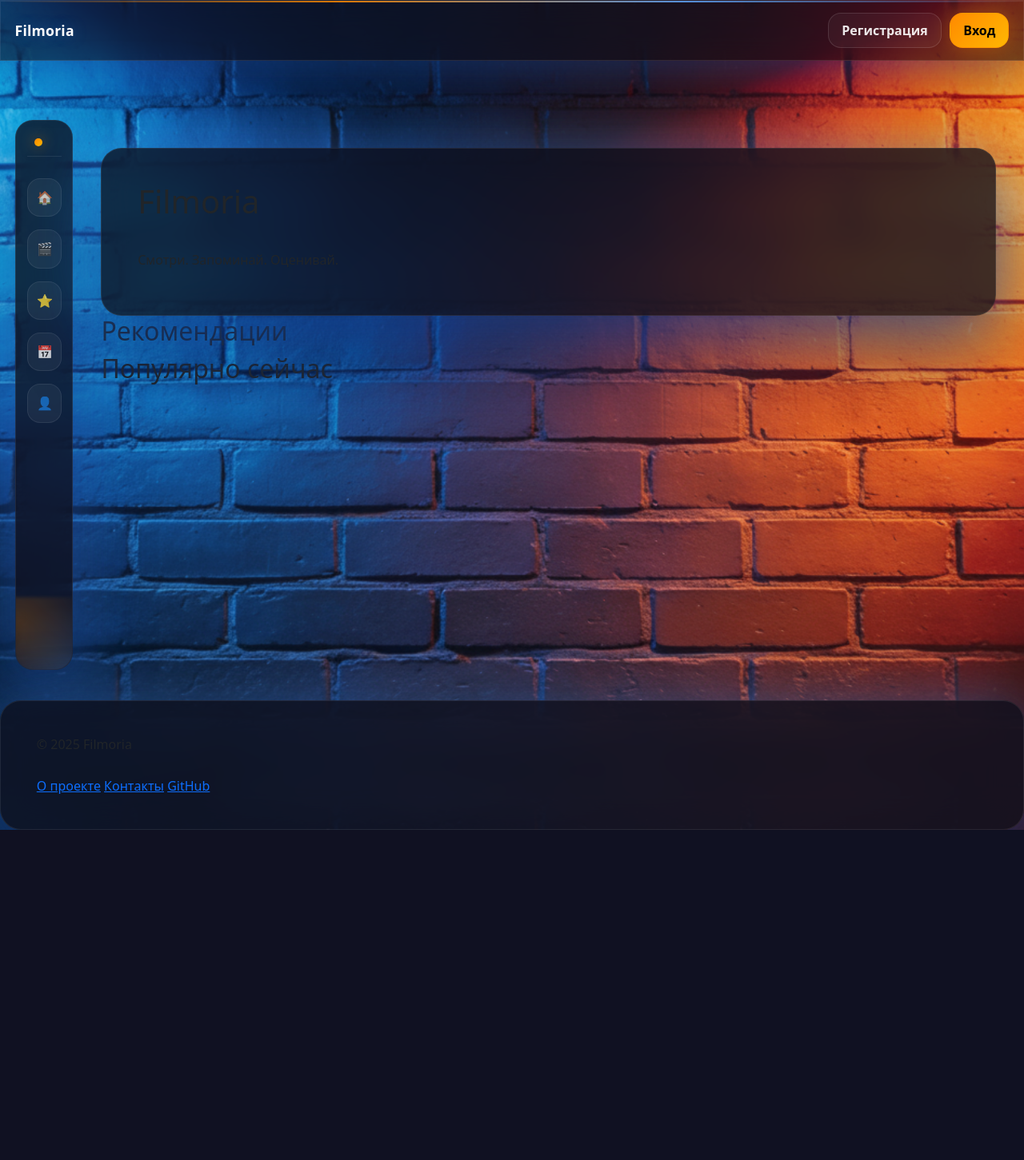
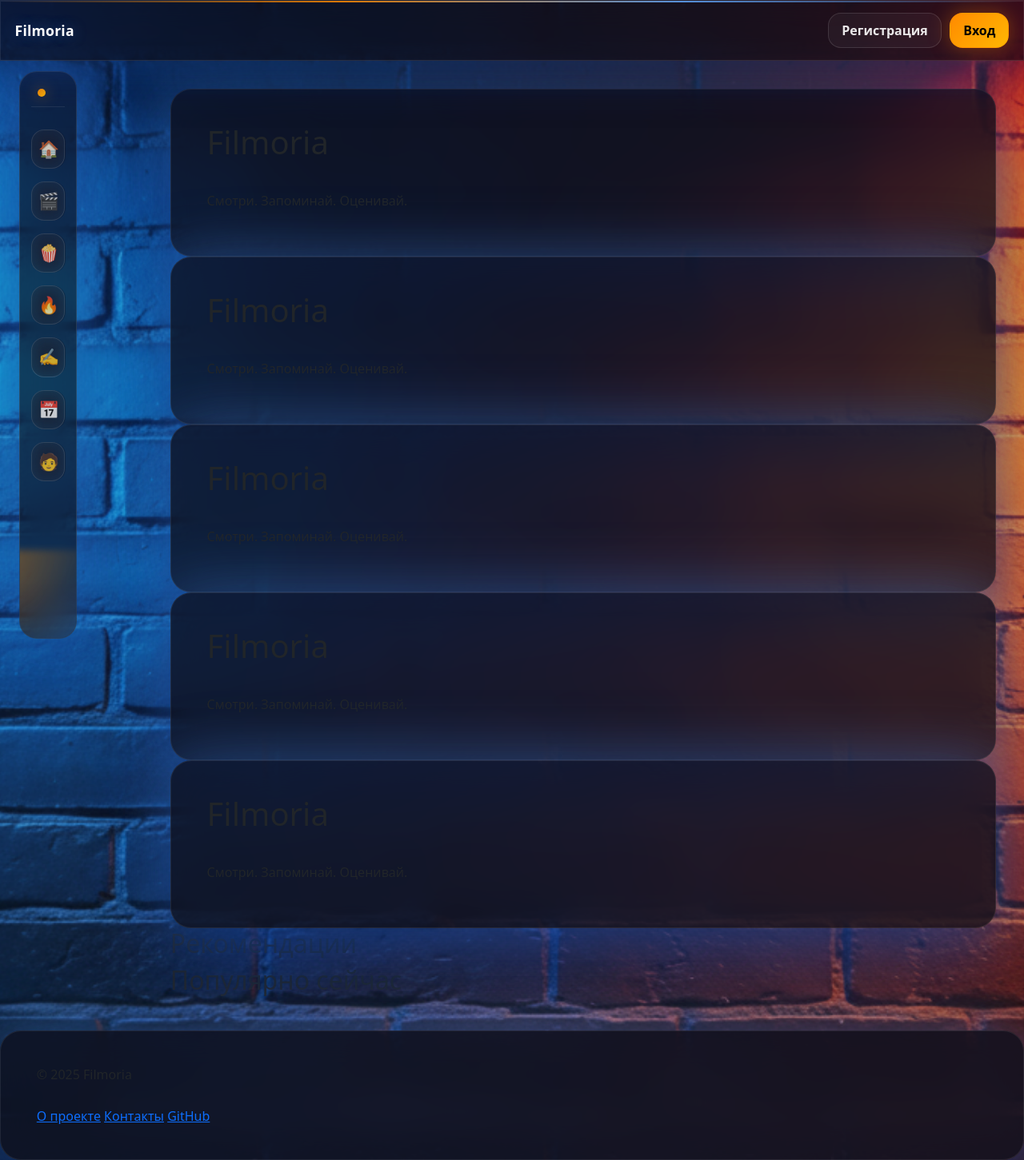
Before and after one commit to nadezhdapopova-spec/FilmDiary, a Django app: template films/templates/films/home.html in a window 1280 px wide. Shown: the whole page at 80% size. Before the commit the page ends 1038 px from the top, so only its background shows below. Run offline with Django 5.2, Linux system fonts and the light colour scheme; the template is opened without the code that fills it, so the values that code supplies are empty; some libraries are stand-ins or nearby versions.

Commit message:
modified css styles and templates for home page

```diff
--- a/films/templates/films/home.html
+++ b/films/templates/films/home.html
@@ -5,6 +5,34 @@
 
 {% block content %}
 <main class="main-content">
+
+    <section class="hero glass-card">
+        <h1 class="hero-title">Filmoria</h1>
+        <p class="hero-subtitle">
+            Смотри. Запоминай. Оценивай.
+        </p>
+    </section>
+
+    <section class="hero glass-card">
+        <h1 class="hero-title">Filmoria</h1>
+        <p class="hero-subtitle">
+            Смотри. Запоминай. Оценивай.
+        </p>
+    </section>
+
+    <section class="hero glass-card">
+        <h1 class="hero-title">Filmoria</h1>
+        <p class="hero-subtitle">
+            Смотри. Запоминай. Оценивай.
+        </p>
+    </section>
+
+    <section class="hero glass-card">
+        <h1 class="hero-title">Filmoria</h1>
+        <p class="hero-subtitle">
+            Смотри. Запоминай. Оценивай.
+        </p>
+    </section>
 
     <section class="hero glass-card">
         <h1 class="hero-title">Filmoria</h1>
--- a/static/css/core/layout.css
+++ b/static/css/core/layout.css
@@ -8,7 +8,7 @@
 .layout__body {
   display: flex;
   min-height: 100vh;
-  padding-top: var(--topbar-h);
+  padding-top: 0;
 }
 
 .layout__content {
@@ -20,13 +20,6 @@
 @media (min-width: 992px) {
   .layout__content {
     padding: 2.2rem 2.2rem;
+    margin-left: calc(var(--side-w-collapsed) + 0.6rem);
   }
 }
-
-/*!* когда меню раскрыто – двигаем контент вправо *!*/
-/*@media (min-width: 992px) {*/
-/*  body.sidebar-open .layout__body {*/
-/*    margin-left: 260px;*/
-/*    transition: margin-left 0.25s ease;*/
-/*  }*/
-/*}*/
--- a/static/css/pages/side_bar.css
+++ b/static/css/pages/side_bar.css
@@ -9,23 +9,26 @@
   width: var(--side-w-collapsed);
   padding: 1.0rem 0.85rem;
   border-radius: 22px;
-  margin: 0 0 1.2rem 1.2rem;
+  margin: 0.8rem 0 1.0rem 1.5rem;
 
   display: flex;
   flex-direction: column;
   gap: 1.0rem;
 
   position: sticky;
-  top: calc(var(--topbar-h) + 0.3rem);
+  top: calc(var(--topbar-h) + 0.4rem);
+
   height: auto;
-  max-height: calc(100vh - var(--topbar-h) - 2.4rem);
+  max-height: calc(100vh - var(--topbar-h) - 1.0rem);
 
   overflow: hidden;
-  background: rgba(15, 18, 35, 0.80);
+  background: rgba(15, 18, 35, 0.65);
   backdrop-filter: blur(18px);
   -webkit-backdrop-filter: blur(18px);
+  border: 1px solid rgba(255,255,255,0.10);
 
   transition: width 0.25s ease, box-shadow 0.25s ease;
+  z-index: 1;
 }
 
 /* при наведении — расширяем */
@@ -33,8 +36,8 @@
   .side-nav.glass-card:hover {
     width: var(--side-w-expanded);
     box-shadow:
-      0 40px 90px rgba(0, 40, 120, 0.6),
-      0 0 80px rgba(96, 165, 250, 0.35);
+      0 30px 80px rgba(0, 40, 120, 0.5),
+      0 0 60px rgba(96, 165, 250, 0.3);
   }
 }
 
@@ -58,19 +61,23 @@
 
 .side-nav__title {
   display: none;
-  /*color: rgba(255,255,255,0.85);*/
-  /*font-weight: 800;*/
-  /*letter-spacing: 0.2px;*/
+  font-size: 1.5rem;
+  color: rgba(255,255,255,0.85);
+  font-weight: 700;
+  letter-spacing: 0.2px;
 }
 
 /* декоративное свечение */
 .side-nav__glow {
   position: absolute;
-  inset: auto -40px -70px -40px;
-  height: 160px;
-  background: radial-gradient(circle at 30% 20%, rgba(255,138,0,0.22), transparent 55%),
-              radial-gradient(circle at 70% 60%, rgba(96,165,250,0.20), transparent 60%);
-  filter: blur(2px);
+  inset: auto -60px -80px -40px;
+  height: 190px;
+  background:
+    radial-gradient(circle at 10% 10%, rgba(255,138,0,0.35), transparent 55%),
+    radial-gradient(circle at 80% 80%, rgba(96,165,250,0.28), transparent 60%),
+    linear-gradient(135deg, rgba(255,138,0,0.18), transparent 40%, rgba(96,165,250,0.18));
+  filter: blur(4px);
+  opacity: 0.85;
   pointer-events: none;
 }
 
@@ -87,16 +94,17 @@
 .side-link {
   display: flex;
   align-items: center;
-  gap: 0.6rem;
+  gap: 0.9rem;
 
-  padding: 0.70rem 0.7rem;
+  padding: 0.5rem 0.6rem;
   border-radius: 16px;
 
   text-decoration: none;
   color: rgba(255,255,255,0.78);
 
-  background: rgba(255,255,255,0.05);
-  border: 1px solid rgba(255,255,255,0.08);
+  background: rgba(255,255,255,0.04);
+  border: 1px solid rgba(255,255,255,0.1);
+  backdrop-filter: blur(10px);
 
   transition:
     transform .15s ease,
@@ -108,7 +116,6 @@
 
 .side-link:hover {
   transform: translateX(2px);
-
 }
 
 .side-link.active {
@@ -122,6 +129,15 @@
 .side-link__text {
   display: none;
   white-space: nowrap;
+  font-size: 1.1rem;
+}
+
+.side-link__icon {
+  display: inline-flex;
+  align-items: center;
+  justify-content: center;
+  width: 24px;
+  font-size: 1.3rem;
 }
 
 /* при ховере сайдбара показываем текст */
--- a/static/css/pages/topbar.css
+++ b/static/css/pages/topbar.css
@@ -7,7 +7,7 @@
 header.topbar.glass-card {
   position: sticky;
   top: 0;
-  z-index: 1030;
+  z-index: 1060;
 
   width: 100%;
   margin: 0;
--- a/templates/includes/side_navigation.html
+++ b/templates/includes/side_navigation.html
@@ -6,20 +6,33 @@
   </div>
 
   <nav class="side-nav-menu">
-    <a href="/" class="side-link {% if request.path == '/' %}active{% endif %}">
-      🏠 <span class="side-link__text">Главная</span>
+    <a href="/films/home/" class="side-link {% if request.path|slice:'6:11' == '/home' %}active{% endif %}">
+      <span class="side-link__icon">🏠</span>
+      <span class="side-link__text">Главная</span>
     </a>
-    <a href="/films" class="side-link {% if request.path|slice:':6' == '/films' %}active{% endif %}">
-      🎬 <span class="side-link__text">Фильмы</span>
+    <a href="/films/my_films/" class="side-link {% if request.path|slice:'6:15' == '/my_films' %}active{% endif %}">
+      <span class="side-link__icon">🎬</span>
+      <span class="side-link__text">Мои фильмы</span>
     </a>
-    <a href="/my" class="side-link {% if request.path|slice:':3' == '/my' %}active{% endif %}">
-      ⭐ <span class="side-link__text">Мои фильмы</span>
+    <a href="/films/watched/" class="side-link {% if request.path|slice:'6:14' == '/watched' %}active{% endif %}">
+      <span class="side-link__icon">🍿</span>
+      <span class="side-link__text">Просмотрено</span>
     </a>
-    <a href="/calendar" class="side-link {% if request.path|slice:':9' == '/calendar' %}active{% endif %}">
-      📅 <span class="side-link__text">Календарь</span>
+    <a href="/films/favourite/" class="side-link {% if request.path|slice:'6:16' == '/favourite' %}active{% endif %}">
+      <span class="side-link__icon">🔥</span>
+      <span class="side-link__text">Любимое</span>
     </a>
-    <a href="/profile" class="side-link {% if request.path|slice:':8' == '/profile' %}active{% endif %}">
-      👤 <span class="side-link__text">Профиль</span>
+    <a href="/reviews/my_reviews" class="side-link {% if request.path|slice:'8:19' == '/my_reviews' %}active{% endif %}">
+      <span class="side-link__icon">✍️</span>
+      <span class="side-link__text">Отзывы</span>
+    </a>
+    <a href="/calendar/my_calendar" class="side-link {% if request.path|slice:'9:21' == '/my_calendar' %}active{% endif %}">
+      <span class="side-link__icon">📅</span>
+      <span class="side-link__text">Календарь</span>
+    </a>
+    <a href="/users/profile" class="side-link {% if request.path|slice:'6:14' == '/profile' %}active{% endif %}">
+      <span class="side-link__icon">🧑</span>
+      <span class="side-link__text">Профиль</span>
     </a>
   </nav>
 
```
